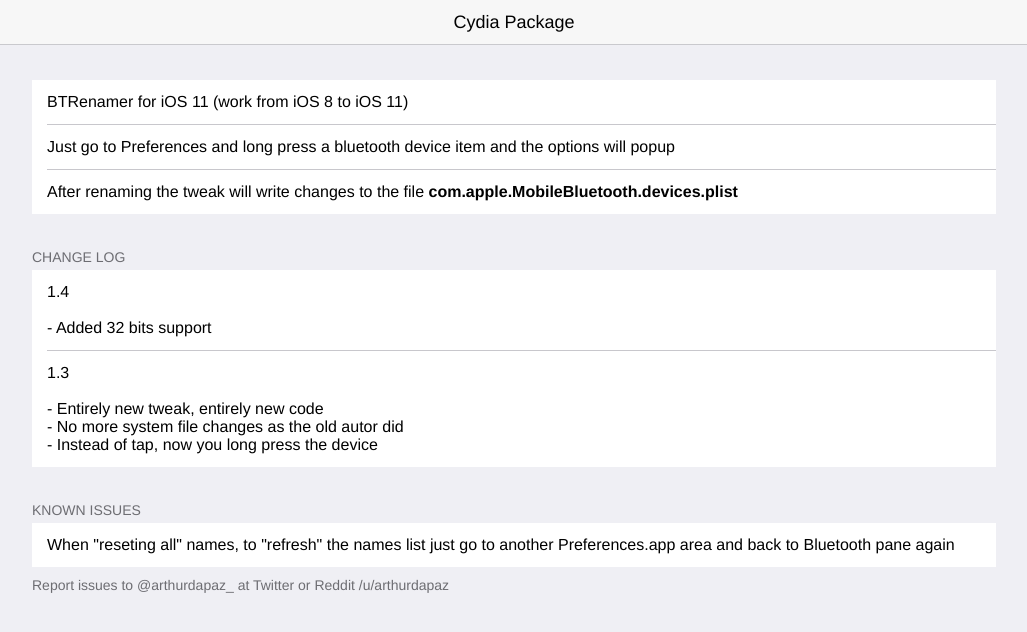
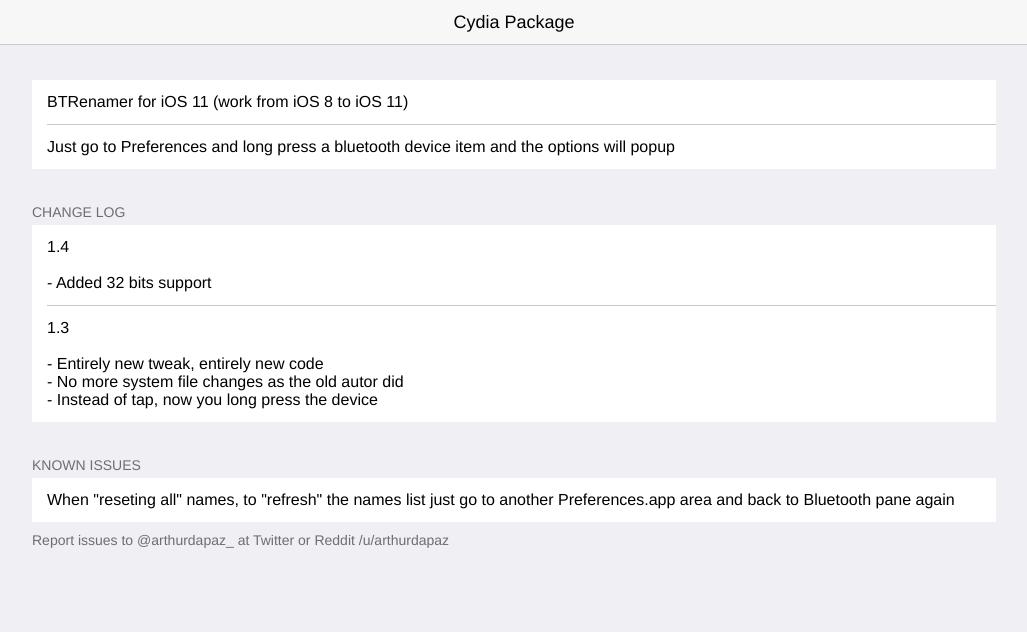
Before and after one commit to arthurdapaz/arthurdapaz.github.io, a plain HTML site: page depic/btrenamer/index.html in a window 1280 px wide. Shown: the whole page, without its empty margins (126-1153 px from the left). Drawn offline with Linux system fonts and the light colour scheme.

Commit message:
Update index.html

```diff
--- a/depic/btrenamer/index.html
+++ b/depic/btrenamer/index.html
@@ -22,15 +22,12 @@
       <li>
         Just go to Preferences and long press a bluetooth device item and the options will popup
       </li>
-      <li>
-        After renaming the tweak will write changes to the file <b>com.apple.MobileBluetooth.devices.plist</b>
-      </li>
     </ul>
     <h2 id="in-this-version">CHANGE LOG</h2>
     <ul>
       <li>
-      <p>1.4</p><br>
-      <p>- Added 32 bits support</p>
+        <p>1.4</p><br>
+        <p>- Added 32 bits support</p>
       </li>
       <li>
         <p>1.3</p><br>
@@ -39,7 +36,7 @@
         <p>- Instead of tap, now you long press the device</p>
       </li>
     </ul>
-    <h2 id="known-issues">Known&nbsp;Issues</h2>
+    <h2 id="known-issues">Known Issues</h2>
     <ul>
       <li>When "reseting all" names, to "refresh" the names list just go to another Preferences.app area and back to Bluetooth pane again</li>
     </ul>
```
